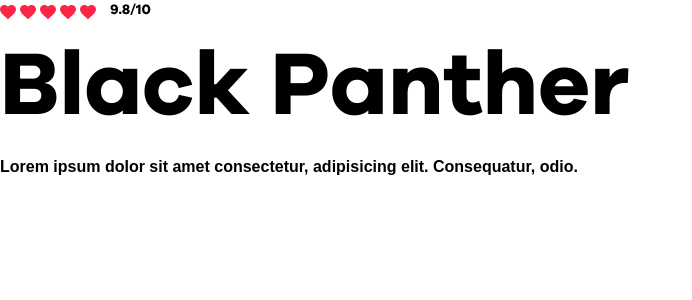
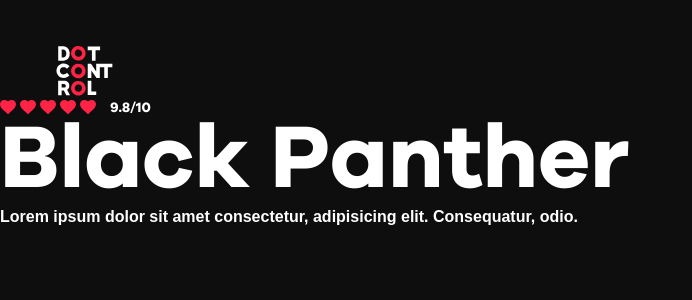
Before and after one commit to SeadSabanovic/dot_control, a React (Vite) app: page / in a window 1280 px wide. Shown: the top 300 px of the page, without its empty margins (0-692 px from the left). Built offline with nearby package versions, Linux system fonts and the light colour scheme; a web font is replaced by a local one.

Commit message:
Add Header UI

```diff
--- a/src/App.jsx
+++ b/src/App.jsx
@@ -1,9 +1,11 @@
 import "./App.scss";
 import Rating from "./components/Rating";
+import Header from "./components/UI/Header";
 
 function App() {
   return (
     <>
+      <Header />
       <Rating />
 
       <h1 className="h1">Black Panther</h1>
--- a/src/App.scss
+++ b/src/App.scss
@@ -1 +1,8 @@
 @use "./styles/index.scss" as *;
+
+// General Styling
+body {
+  background-color: #0e0e0e;
+  color: #fff;
+  padding-top: 100px;
+}
--- /dev/null
+++ b/src/components/UI/Header.jsx
@@ -0,0 +1,10 @@
+import logo from "../../assets/images/dot-logo.svg";
+export default function Header() {
+  return (
+    <header className="header">
+      <div className="header__inner">
+        <img src={logo} alt="Dot Control Logo" className="header__logo" />
+      </div>
+    </header>
+  );
+}
--- /dev/null
+++ b/src/styles/_mixins.scss
@@ -0,0 +1,6 @@
+@mixin container {
+  margin: 0 auto;
+  // Desktop size 1600 - 2*215 + 2*30 mobile padding
+  max-width: calc(1600px - (2 * 215px) + 60px);
+  padding: 0 30px;
+}
--- a/src/styles/_typography.scss
+++ b/src/styles/_typography.scss
@@ -27,6 +27,7 @@
 @mixin font-title {
   font-family: "Galano Grotesque", sans-serif;
   letter-spacing: 0;
+  line-height: 1;
 }
 
 @mixin font-body {
--- /dev/null
+++ b/src/styles/components/_header.scss
@@ -0,0 +1,25 @@
+@use "../mixins" as *;
+
+.header {
+  $header: &;
+  z-index: 99;
+  position: fixed;
+  top: 0;
+  left: 0;
+  right: 0;
+  width: 100%;
+  padding: 30px 0 0;
+
+  @media (min-width: 768px) {
+    padding: 45px 0 0;
+  }
+
+  &__inner {
+    @include container;
+
+    #{$header}__logo {
+      width: 59px;
+      height: 51px;
+    }
+  }
+}
--- a/src/styles/index.scss
+++ b/src/styles/index.scss
@@ -1,6 +1,13 @@
 @forward "./reset";
 @forward "./typography";
 @forward "./variables";
+@forward "./mixins";
 
 //Components
 @forward "./components/rating";
+@forward "./components/header";
+
+:root {
+  --header-mobile: 81px;
+  --header-desktop: 96px;
+}
```
Also changed, not shown: src/assets/images/dot-logo.svg.
